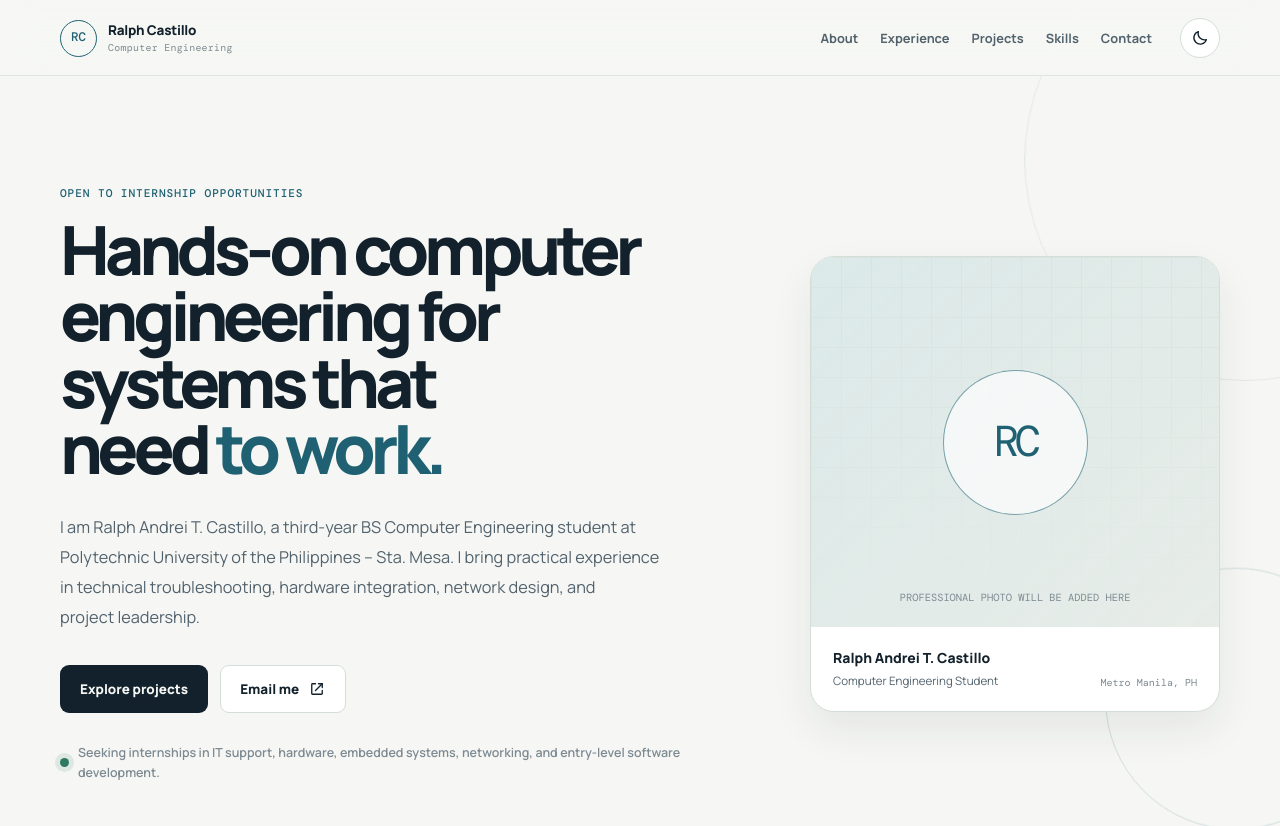
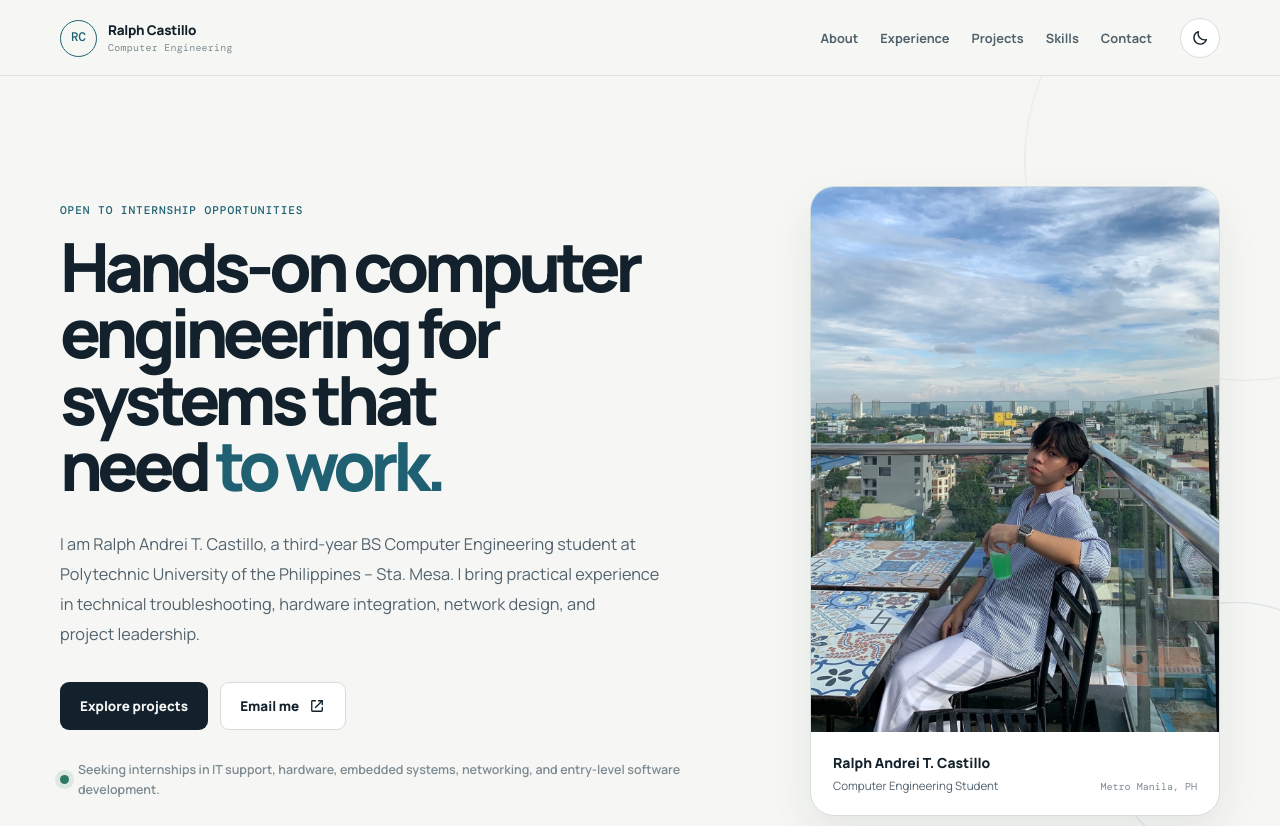
Before and after one commit to andreirtc/ralph_andrei_castillo_portfolio, a React (Vite) app: page / in a window 1280 px wide. Shown: the top 826 px of the page. Built offline with nearby package versions, Linux system fonts and the light colour scheme.

Commit message:
Added profile picture

```diff
--- a/src/App.jsx
+++ b/src/App.jsx
@@ -686,10 +686,11 @@ function App() {
             </div>
 
             <aside className="profile-card" aria-label="Professional profile">
-              <div className="profile-photo-placeholder">
-                <div className="photo-grid" />
-                <div className="profile-monogram">RC</div>
-                <p>Professional photo will be added here</p>
+              <div className="profile-photo">
+                <img
+                  src="/assets/profile/ralph-castillo-profile.jpeg"
+                  alt="Ralph Andrei T. Castillo"
+                />
               </div>
 
               <div className="profile-card-info">
--- a/src/index.css
+++ b/src/index.css
@@ -444,6 +444,20 @@ svg {
   text-transform: uppercase;
 }
 
+.profile-photo {
+  min-height: 370px;
+  overflow: hidden;
+  background: var(--surface-strong);
+}
+
+.profile-photo img {
+  width: 100%;
+  height: 100%;
+  min-height: 370px;
+  object-fit: cover;
+  object-position: 56% center;
+}
+
 .profile-card-info {
   display: flex;
   align-items: end;
@@ -1784,6 +1798,11 @@ svg {
     min-height: 315px;
   }
 
+  .profile-photo,
+  .profile-photo img {
+    min-height: 315px;
+  }
+
   .proof-grid,
   .skills-grid,
   .supporting-projects,
```
Also changed, not shown: public/assets/profile/ralph-castillo-profile.jpeg (added).
